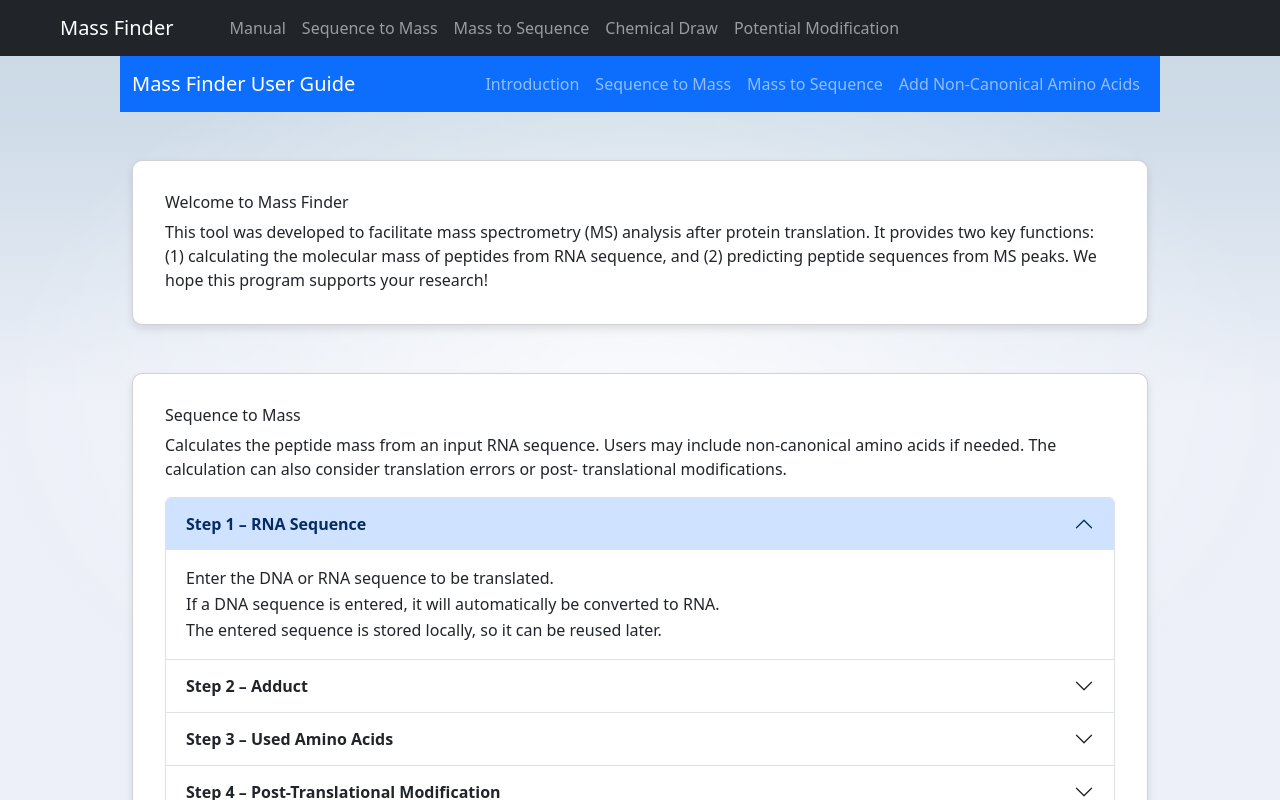
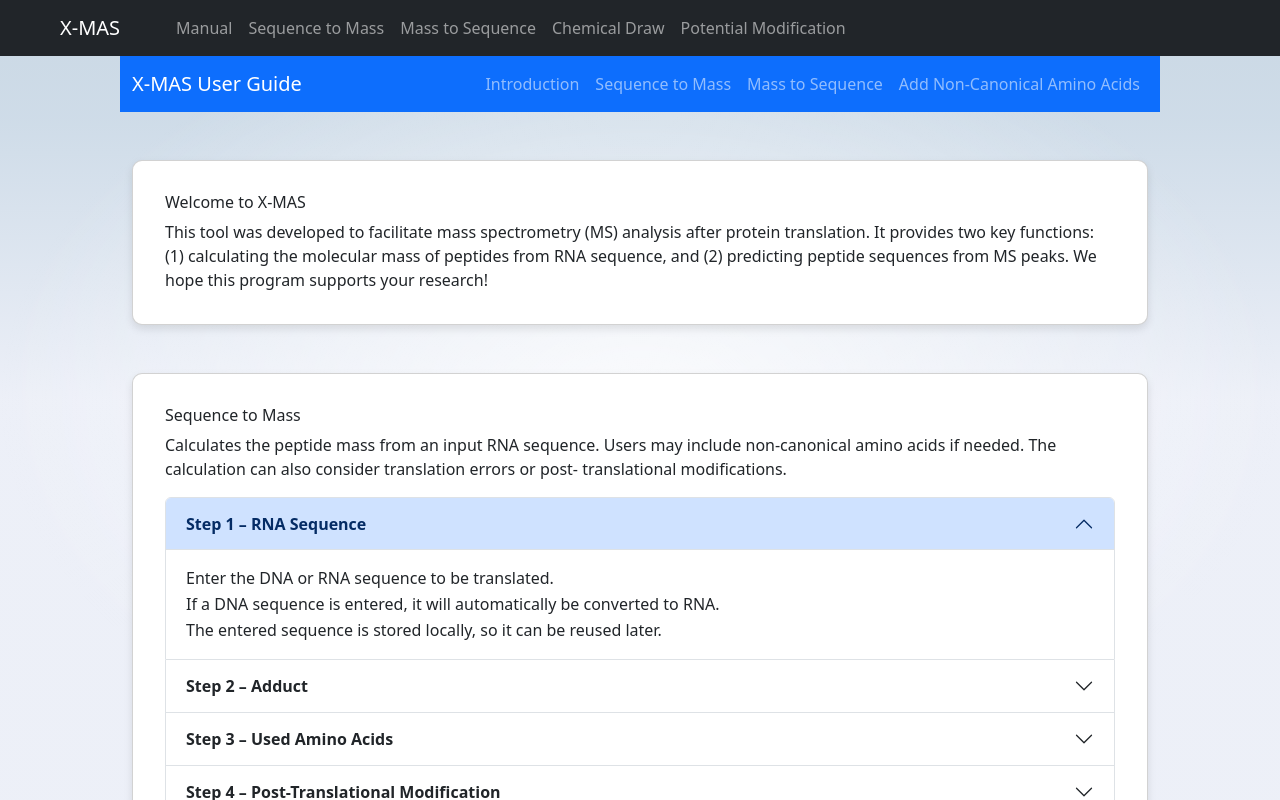
Before and after one commit to Mass-Finder/Mass-Finder-SvelteKit, a SvelteKit app: page /manual in a window 1280 px wide. Shown: the top 800 px of the page. Built offline with nearby package versions, Linux system fonts and the light colour scheme; a small style sheet from the web is missing.

Commit message:
feat: 이름 X-MAS 로 수정

```diff
--- a/src/lib/components/Navbar.svelte
+++ b/src/lib/components/Navbar.svelte
@@ -25,7 +25,7 @@
   <nav class="navbar navbar-expand-lg navbar-dark bg-dark sticky-top">
     <div class="container-fluid">
       <!-- Brand name -->
-      <a class="navbar-brand mx-5 font-extrabold" href="/">Mass Finder</a>
+      <a class="navbar-brand mx-5 font-extrabold" href="/">X-MAS</a>
 
       <!-- Toggler/collapsible Button for mobile view -->
       <button
--- a/src/routes/+layout.svelte
+++ b/src/routes/+layout.svelte
@@ -15,7 +15,7 @@
 </script>
 
 <svelte:head>
-	<title>Mass Finder</title>
+	<title>X-MAS</title>
 	<meta
 	  name="description"
 	  content=""
--- a/src/routes/+page.svelte
+++ b/src/routes/+page.svelte
@@ -10,7 +10,7 @@
 <svelte:head>
     <meta charset="UTF-8">
     <meta name="viewport" content="width=device-width, initial-scale=1.0">
-    <title>Mass Finder</title>
+    <title>X-MAS</title>
     <link href="https://cdn.jsdelivr.net/npm/bootstrap@5.3.0/dist/css/bootstrap.min.css" rel="stylesheet">
     <style>
         body {
@@ -125,7 +125,7 @@
     <div class="main-container rounded-4 shadow-lg p-5" style="width: 100%;">
         <div class="text-center mb-5">
             <h1 class="display-2 fw-light text-dark mb-3 position-relative" style="letter-spacing: -0.02em;">
-                Mass Finder
+                X-MAS
             </h1>
             <p class="lead text-muted mt-4 lh-base">
                 Advanced Computational Platform for Mass Spectrometry Analysis<br>
--- a/src/routes/manual/+page.svelte
+++ b/src/routes/manual/+page.svelte
@@ -12,13 +12,13 @@
   </script>
 
   <svelte:head>
-    <title>Mass Finder User Guide</title>
+    <title>X-MAS User Guide</title>
   </svelte:head>
 
   <!-- Navigation Bar -->
   <nav class="navbar navbar-expand-lg navbar-dark bg-primary">
     <div class="container-fluid">
-      <a class="navbar-brand" href="#">Mass Finder User Guide</a>
+      <a class="navbar-brand" href="#">X-MAS User Guide</a>
       <button
         class="navbar-toggler"
         type="button"
@@ -55,7 +55,7 @@
     <section id="introduction" class="mb-5">
       <div class="card">
         <div class="card-body">
-          <h2 class="card-title">Welcome to Mass Finder</h2>
+          <h2 class="card-title">Welcome to X-MAS</h2>
           <p class="card-text">
             This tool was developed to facilitate mass spectrometry (MS) analysis after protein translation.
             It provides two key functions: (1) calculating the molecular mass of peptides from RNA
```
Also changed, not shown: 2 other files (tests, documents, lock files or other folders).
